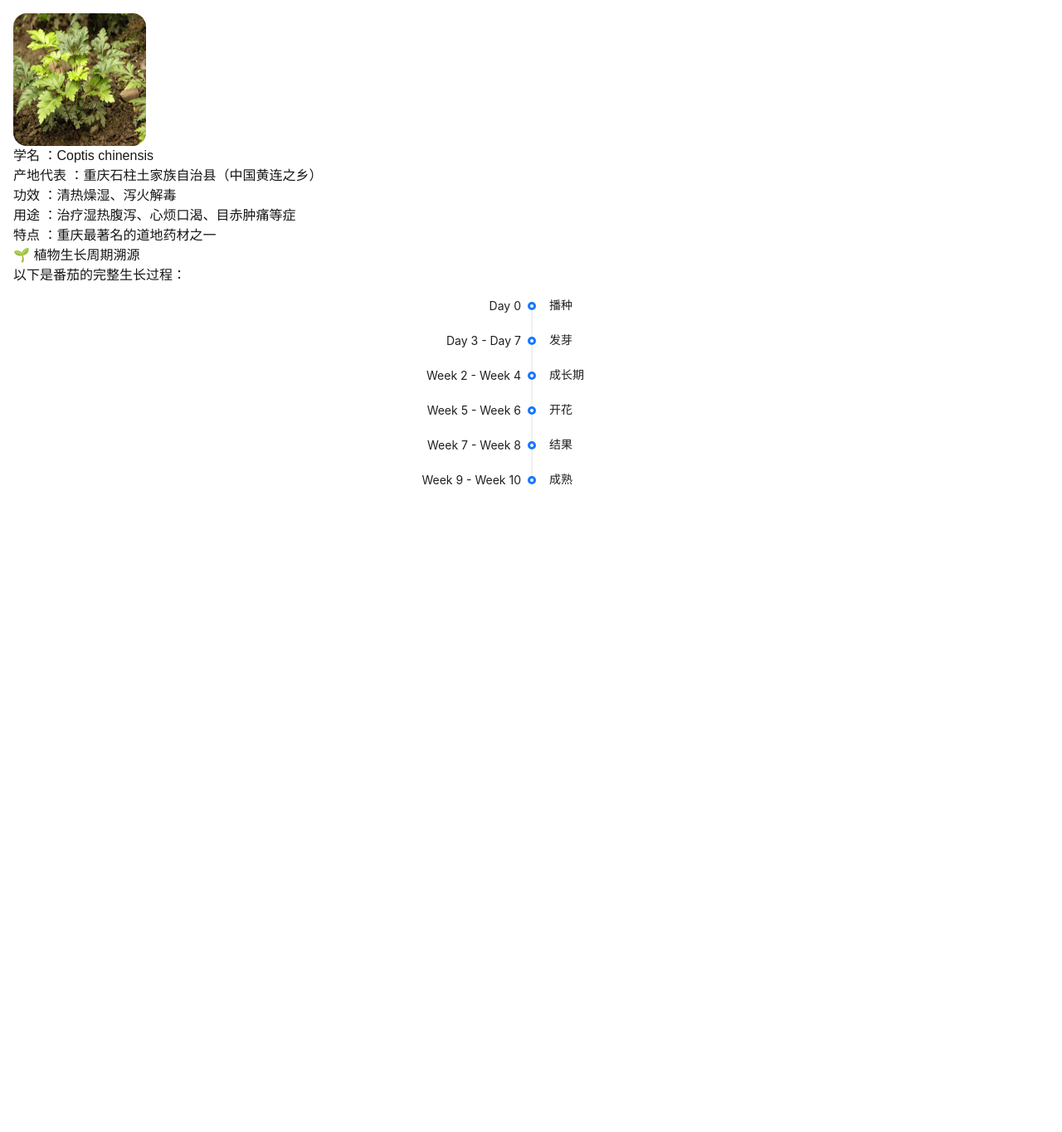
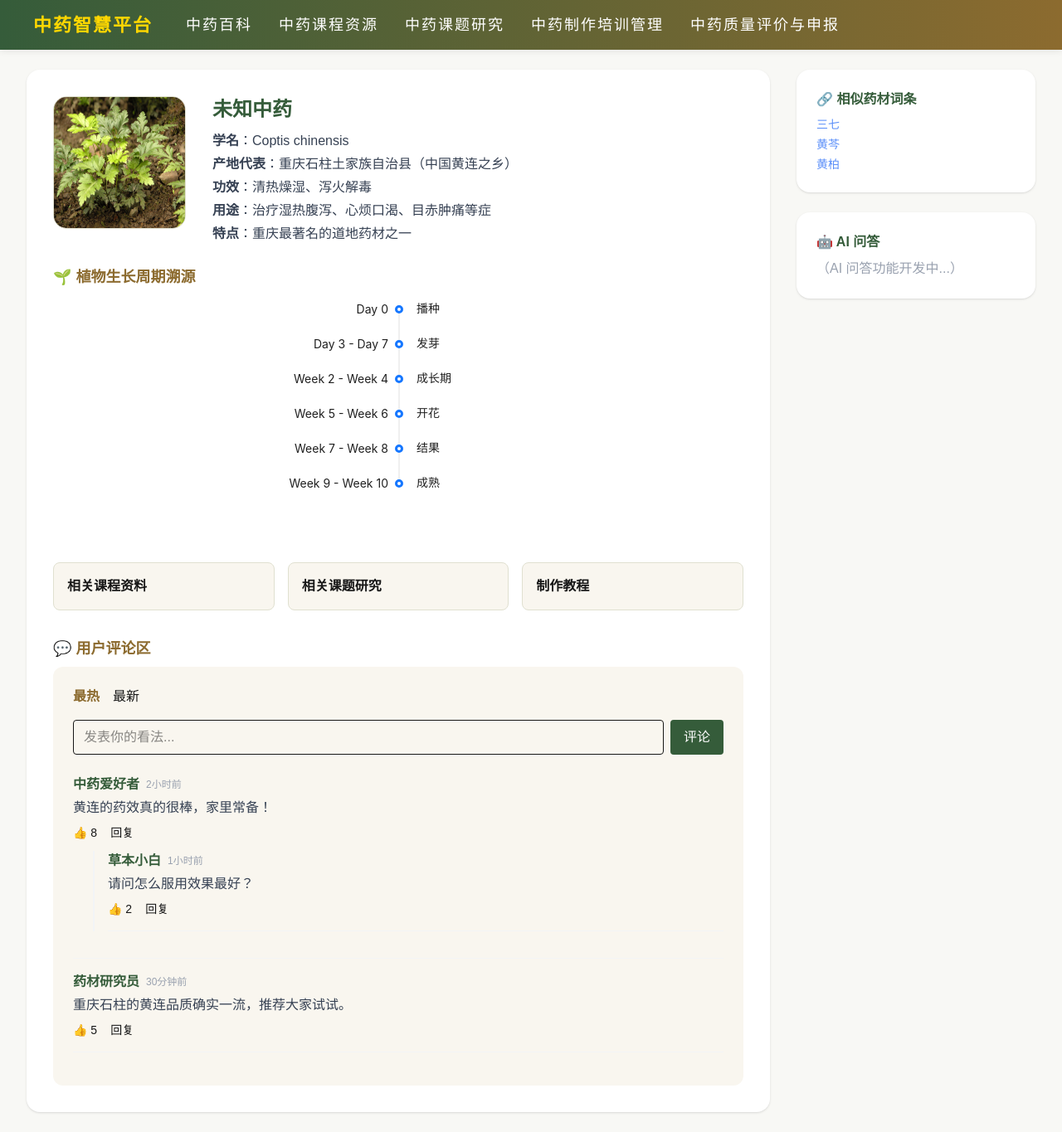
Before and after one commit to software-engineer-group-oasis/chinese-medicine, a Next.js app: page /herb in a window 1280 px wide. Shown: the whole page at 83% size. Before the commit the page ends 800 px from the top, so only its background shows below. Built offline with nearby package versions, Linux system fonts and the light colour scheme.

Commit message:
qc:增加头部导航栏，完善herb页面（美化布局，增加评论区功能）

```diff
--- a/src/app/herb/page.tsx
+++ b/src/app/herb/page.tsx
@@ -3,39 +3,61 @@
 import {useSearchParams} from "next/navigation";
 
 import GrowthTimeline from '@/components/GrowthTimeline';
+import CommentSection from '@/components/CommentSection';
 
 export default function HerbPage() {
     const searchParam = useSearchParams();
-    console.log(searchParam.get('id') || 'no id')
+    const herbId = searchParam.get('id') || '未知中药';
     return (
-        <div className="p-4">
-            <header>
-                <h1>
-                    {searchParam.get('id')}
-                </h1>
-            </header>
-            <main>
-                <article>
+        <div className="flex flex-row gap-8 px-8 py-6 bg-[#f8f8f5] min-h-screen">
+            {/* 左侧主内容区 */}
+            <section className="flex-1 bg-white rounded-2xl shadow p-8">
+                {/* 标题与图片 */}
+                <div className="flex flex-row gap-8 items-start mb-6">
+                    <img src='/images/黄连.jpg' className="w-40 aspect-square rounded-2xl border border-[#e0e0d0]" alt={'Herb'} />
                     <div>
-                        <img src='/images/黄连.jpg' className="w-40 aspect-square rounded-2xl" alt={'Herb'}/>
-                    </div>
-                    <div>
-                        <ul>
-                            <li>学名 ：Coptis chinensis</li>
-                            <li>产地代表 ：重庆石柱土家族自治县（中国黄连之乡）</li>
-                            <li>功效 ：清热燥湿、泻火解毒</li>
-                            <li> 用途 ：治疗湿热腹泻、心烦口渴、目赤肿痛等症</li>
-                            <li>特点 ：重庆最著名的道地药材之一</li>
+                        <h1 className="text-2xl font-bold mb-2 text-[#355C3A]">{herbId}</h1>
+                        <ul className="text-base text-gray-700 leading-7">
+                            <li><b>学名</b>：Coptis chinensis</li>
+                            <li><b>产地代表</b>：重庆石柱土家族自治县（中国黄连之乡）</li>
+                            <li><b>功效</b>：清热燥湿、泻火解毒</li>
+                            <li><b>用途</b>：治疗湿热腹泻、心烦口渴、目赤肿痛等症</li>
+                            <li><b>特点</b>：重庆最著名的道地药材之一</li>
                         </ul>
                     </div>
-                    <div className="plant-growth-container">
-                        <h1>🌱 植物生长周期溯源</h1>
-                        <p>以下是番茄的完整生长过程：</p>
-                        <GrowthTimeline />
-                    </div>
-                </article>
-            </main>
-
+                </div>
+                {/* 溯源生长 */}
+                <div className="mb-8">
+                    <h2 className="text-lg font-semibold text-[#8C6B2F] mb-2">🌱 植物生长周期溯源</h2>
+                    <GrowthTimeline />
+                </div>
+                {/* 相关链接区 */}
+                <div className="mb-8 grid grid-cols-1 md:grid-cols-3 gap-4">
+                    <a href="/course-resource" className="block p-4 rounded-lg border border-[#e0e0d0] bg-[#f9f6ef] hover:bg-[#f3e9d2] transition"><b>相关课程资料</b></a>
+                    <a href="/research" className="block p-4 rounded-lg border border-[#e0e0d0] bg-[#f9f6ef] hover:bg-[#f3e9d2] transition"><b>相关课题研究</b></a>
+                    <a href="/training" className="block p-4 rounded-lg border border-[#e0e0d0] bg-[#f9f6ef] hover:bg-[#f3e9d2] transition"><b>制作教程</b></a>
+                </div>
+                {/* 用户评论区（预留） */}
+                <div className="mt-8">
+                    <h2 className="text-lg font-semibold text-[#8C6B2F] mb-2">💬 用户评论区</h2>
+                    <CommentSection />
+                </div>
+            </section>
+            {/* 右侧侧边栏 */}
+            <aside className="w-72 flex-shrink-0">
+                <div className="bg-white rounded-2xl shadow p-6 mb-6">
+                    <h3 className="text-base font-semibold text-[#355C3A] mb-2">🔗 相似药材词条</h3>
+                    <ul className="text-sm text-gray-700 space-y-1">
+                        <li><a href="/herb?id=三七" className="hover:underline text-[#5B8FF9]">三七</a></li>
+                        <li><a href="/herb?id=黄芩" className="hover:underline text-[#5B8FF9]">黄芩</a></li>
+                        <li><a href="/herb?id=黄柏" className="hover:underline text-[#5B8FF9]">黄柏</a></li>
+                    </ul>
+                </div>
+                <div className="bg-white rounded-2xl shadow p-6">
+                    <h3 className="text-base font-semibold text-[#355C3A] mb-2">🤖 AI 问答</h3>
+                    <div className="text-gray-400">（AI 问答功能开发中...）</div>
+                </div>
+            </aside>
         </div>
     )
 }
--- a/src/app/layout.tsx
+++ b/src/app/layout.tsx
@@ -1,6 +1,7 @@
 import type { Metadata } from "next";
 import "./globals.css";
 import React from "react";
+import Navbar, { NAVBAR_HEIGHT } from "@/components/Navbar";
 
 export const metadata: Metadata = {
   title: "Create Next App",
@@ -15,7 +16,10 @@ export default function RootLayout({
   return (
     <html lang="en">
       <body>
-        {children}
+        <Navbar />
+        <div style={{ paddingTop: NAVBAR_HEIGHT }}>
+          {children}
+        </div>
       </body>
     </html>
   );
--- a/src/app/page.tsx
+++ b/src/app/page.tsx
@@ -5,6 +5,7 @@ import ReactEcharts from 'echarts-for-react';
 import * as echarts from 'echarts';
 import chongQingJson from "@/assets/chongQing.json"
 import {useRouter} from "next/navigation"
+import Link from 'next/link';
 
 echarts.registerMap('chongQing', {geoJSON: chongQingJson });
 console.log(chongQingJson)
@@ -81,7 +82,7 @@ const option: echarts.EChartOption = {
 
 function chongQingMap() {
     const router = useRouter();
-    function handleClick(params:never) {
+    function handleClick(params: any) {
         const encodedName = encodeURIComponent(params.name);
         router.push(`/secondary_district?name=${encodedName}&value=${params.value || 0}`)
     }
@@ -95,7 +96,6 @@ function chongQingMap() {
                     onEvents={{ click: handleClick }}
                 />
             </div>
-
         </>
         )
 
--- /dev/null
+++ b/src/components/CommentSection.tsx
@@ -0,0 +1,187 @@
+import React, { useState } from 'react';
+
+interface Comment {
+  id: number;
+  user: string;
+  content: string;
+  likes: number;
+  time: string;
+  replies: Comment[];
+}
+
+const mockComments: Comment[] = [
+  {
+    id: 1,
+    user: '中药爱好者',
+    content: '黄连的药效真的很棒，家里常备！',
+    likes: 8,
+    time: '2小时前',
+    replies: [
+      {
+        id: 2,
+        user: '草本小白',
+        content: '请问怎么服用效果最好？',
+        likes: 2,
+        time: '1小时前',
+        replies: []
+      }
+    ]
+  },
+  {
+    id: 3,
+    user: '药材研究员',
+    content: '重庆石柱的黄连品质确实一流，推荐大家试试。',
+    likes: 5,
+    time: '30分钟前',
+    replies: []
+  }
+];
+
+function CommentItem({ comment, onLike, onReply, sort }: {
+  comment: Comment;
+  onLike: (id: number) => void;
+  onReply: (id: number, text: string) => void;
+  sort: 'hot' | 'new';
+}) {
+  const [showReply, setShowReply] = useState(false);
+  const [replyText, setReplyText] = useState('');
+  return (
+    <div className="border-b border-gray-100 pb-4 mb-4">
+      <div className="flex items-center gap-2 mb-1">
+        <span className="font-semibold text-[#355C3A]">{comment.user}</span>
+        <span className="text-xs text-gray-400">{comment.time}</span>
+      </div>
+      <div className="text-gray-700 mb-2">{comment.content}</div>
+      <div className="flex items-center gap-4 text-sm">
+        <button className="hover:text-[#8C6B2F]" onClick={() => onLike(comment.id)}>👍 {comment.likes}</button>
+        <button className="hover:text-[#5B8FF9]" onClick={() => setShowReply(!showReply)}>回复</button>
+      </div>
+      {showReply && (
+        <div className="mt-2 flex gap-2">
+          <input
+            className="border rounded px-2 py-1 flex-1 text-sm"
+            value={replyText}
+            onChange={e => setReplyText(e.target.value)}
+            placeholder="写下你的回复..."
+          />
+          <button
+            className="bg-[#355C3A] text-white px-3 py-1 rounded text-sm"
+            onClick={() => {
+              if (replyText.trim()) {
+                onReply(comment.id, replyText);
+                setReplyText('');
+                setShowReply(false);
+              }
+            }}
+          >发送</button>
+        </div>
+      )}
+      {/* 子评论递归渲染 */}
+      {comment.replies && comment.replies.length > 0 && (
+        <div className="ml-6 mt-3 border-l-2 border-gray-100 pl-4">
+          {comment.replies.sort((a, b) => sort === 'hot' ? b.likes - a.likes : 0).map(reply => (
+            <CommentItem key={reply.id} comment={reply} onLike={onLike} onReply={onReply} sort={sort} />
+          ))}
+        </div>
+      )}
+    </div>
+  );
+}
+
+export default function CommentSection() {
+  const [comments, setComments] = useState<Comment[]>(mockComments);
+  const [sort, setSort] = useState<'hot' | 'new'>('hot');
+  const [newComment, setNewComment] = useState('');
+
+  // 点赞
+  const handleLike = (id: number) => {
+    setComments(prev => prev.map(c =>
+      c.id === id ? { ...c, likes: c.likes + 1 } : {
+        ...c,
+        replies: c.replies.map(r => r.id === id ? { ...r, likes: r.likes + 1 } : r)
+      }
+    ));
+  };
+
+  // 回复
+  const handleReply = (id: number, text: string) => {
+    setComments(prev => prev.map(c => {
+      if (c.id === id) {
+        return {
+          ...c,
+          replies: [...c.replies, {
+            id: Date.now(),
+            user: '匿名用户',
+            content: text,
+            likes: 0,
+            time: '刚刚',
+            replies: []
+          }]
+        };
+      } else {
+        return {
+          ...c,
+          replies: c.replies.map(r =>
+            r.id === id ? {
+              ...r,
+              replies: [...r.replies, {
+                id: Date.now(),
+                user: '匿名用户',
+                content: text,
+                likes: 0,
+                time: '刚刚',
+                replies: []
+              }]
+            } : r
+          )
+        };
+      }
+    }));
+  };
+
+  // 新评论
+  const handleNewComment = () => {
+    if (!newComment.trim()) return;
+    setComments(prev => [{
+      id: Date.now(),
+      user: '匿名用户',
+      content: newComment,
+      likes: 0,
+      time: '刚刚',
+      replies: []
+    }, ...prev]);
+    setNewComment('');
+  };
+
+  const sortedComments = [...comments].sort((a, b) => {
+    if (sort === 'hot') return b.likes - a.likes;
+    return 0;
+  });
+
+  return (
+    <div className="bg-[#f9f6ef] rounded-xl p-6">
+      <div className="flex gap-4 mb-4">
+        <button className={sort === 'hot' ? 'font-bold text-[#8C6B2F]' : ''} onClick={() => setSort('hot')}>最热</button>
+        <button className={sort === 'new' ? 'font-bold text-[#8C6B2F]' : ''} onClick={() => setSort('new')}>最新</button>
+      </div>
+      <div className="flex gap-2 mb-6">
+        <input
+          className="border rounded px-3 py-2 flex-1"
+          value={newComment}
+          onChange={e => setNewComment(e.target.value)}
+          placeholder="发表你的看法..."
+        />
+        <button
+          className="bg-[#355C3A] text-white px-4 py-2 rounded"
+          onClick={handleNewComment}
+        >评论</button>
+      </div>
+      <div>
+        {sortedComments.map(comment => (
+          <CommentItem key={comment.id} comment={comment} onLike={handleLike} onReply={handleReply} sort={sort} />
+        ))}
+        {sortedComments.length === 0 && <div className="text-gray-400">暂无评论，快来抢沙发吧！</div>}
+      </div>
+    </div>
+  );
+}
--- /dev/null
+++ b/src/components/Navbar.tsx
@@ -0,0 +1,42 @@
+import Link from 'next/link';
+import React from 'react';
+
+const NAVBAR_HEIGHT = 60;
+
+const Navbar: React.FC = () => {
+    return (
+        <nav style={{
+            width: '100%',
+            background: 'linear-gradient(90deg, #355C3A 0%, #8C6B2F 100%)',
+            color: '#fff',
+            padding: '0 40px',
+            height: NAVBAR_HEIGHT,
+            display: 'flex',
+            alignItems: 'center',
+            boxShadow: '0 2px 8px rgba(0,0,0,0.08)',
+            fontFamily: 'STKaiti, KaiTi, serif',
+            fontSize: 18,
+            letterSpacing: 2,
+            position: 'fixed',
+            top: 0,
+            left: 0,
+            zIndex: 100,
+        }}>
+            <div style={{fontWeight: 'bold', fontSize: 22, color: '#FFD700', marginRight: 40}}>
+                <Link href="/">中药智慧平台</Link>
+            </div>
+            <div style={{display: 'flex', gap: 32}}>
+                <Link href="/herb" style={{color: '#fff', textDecoration: 'none', transition: 'color 0.2s', fontWeight: 500}}>中药百科</Link>
+                <Link href="/course-resource" style={{color: '#fff', textDecoration: 'none', transition: 'color 0.2s', fontWeight: 500}}>中药课程资源</Link>
+                <Link href="/research" style={{color: '#fff', textDecoration: 'none', transition: 'color 0.2s', fontWeight: 500}}>中药课题研究</Link>
+                <Link href="/training" style={{color: '#fff', textDecoration: 'none', transition: 'color 0.2s', fontWeight: 500}}>中药制作培训管理</Link>
+                <Link href="/evaluation" style={{color: '#fff', textDecoration: 'none', transition: 'color 0.2s', fontWeight: 500}}>中药质量评价与申报</Link>
+            </div>
+        </nav>
+    );
+};
+
+export default Navbar;
+
+// 导出导航栏高度，供全局布局使用
+export { NAVBAR_HEIGHT };
```
